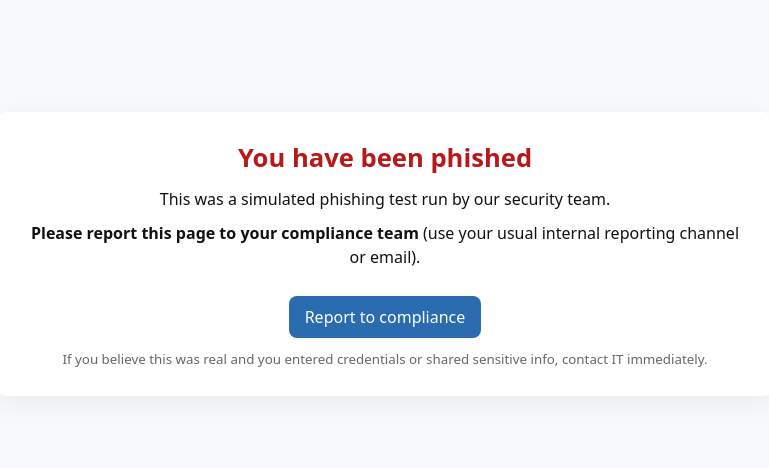
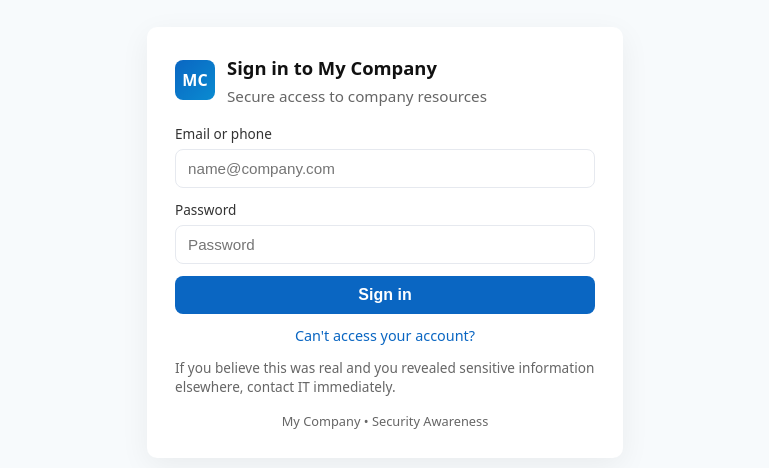
Before and after one commit to mrmrtm/Asset-Manager, a website: page phish_landing.html in a window 1280 px wide. Shown: the part 186-654 px from the top of the page, without its empty margins (255-1024 px from the left). Drawn offline with Linux system fonts and the light colour scheme.

Commit message:
Update phish_landing.html

```diff
--- a/phish_landing.html
+++ b/phish_landing.html
@@ -1,25 +1,150 @@
 <!doctype html>
 <html lang="en">
 <head>
-<meta charset="utf-8">
-<meta name="viewport" content="width=device-width,initial-scale=1">
-<title>You have been phished</title>
-<style>
-body { font-family: system-ui, -apple-system, "Segoe UI", Roboto, Arial; background:#f7fafc; margin:0; padding:40px; color:#111; display:flex; align-items:center; justify-content:center; min-height:100vh; }
-.card { background:#fff; border-radius:10px; padding:28px; max-width:720px; box-shadow:0 8px 30px rgba(10,10,20,0.06); text-align:center; }
-h1 { color:#b71818; margin:0 0 12px; font-size:1.6rem; }
-p { margin:0.6rem 0; line-height:1.5; }
-.report { margin-top:18px; display:inline-block; padding:10px 16px; border-radius:8px; text-decoration:none; background:#2b6cb0; color:#fff; }
-small { display:block; margin-top:12px; color:#666; }
-</style>
+  <meta charset="utf-8" />
+  <meta name="viewport" content="width=device-width,initial-scale=1" />
+  <title>My Company — Sign in</title>
+  <style>
+    :root{
+      --bg:#f7fafc;
+      --card:#fff;
+      --accent:#0a66c2;
+      --danger:#b71818;
+      --muted:#666;
+      --radius:10px;
+      --maxw:420px;
+    }
+    html,body{height:100%;margin:0}
+    body{
+      font-family: system-ui, -apple-system, "Segoe UI", Roboto, Arial;
+      background:var(--bg);
+      display:flex;align-items:center;justify-content:center;
+      padding:28px;color:#111;
+    }
+    .card{
+      background:var(--card);
+      border-radius:var(--radius);
+      padding:28px;
+      width:100%;
+      max-width:var(--maxw);
+      box-shadow:0 8px 30px rgba(10,10,20,0.06);
+    }
+    .brand{display:flex;align-items:center;gap:12px;margin-bottom:18px}
+    .logo{
+      width:40px;height:40px;border-radius:8px;background:linear-gradient(135deg,#0a66c2,#0a8bd1);
+      display:flex;align-items:center;justify-content:center;color:#fff;font-weight:700;
+    }
+    h1{font-size:1.15rem;margin:0}
+    .subtitle{color:var(--muted);font-size:0.95rem;margin-top:6px}
+    form{margin-top:18px}
+    label{display:block;font-size:0.85rem;margin-bottom:6px;color:#333}
+    input[type="text"], input[type="password"]{
+      width:100%;padding:10px 12px;border:1px solid #e6e9ef;border-radius:8px;font-size:0.95rem;
+      box-sizing:border-box;margin-bottom:12px;
+    }
+    .btn{
+      display:inline-block;width:100%;padding:10px 14px;border-radius:8px;background:var(--accent);
+      color:#fff;text-decoration:none;text-align:center;font-weight:600;border:none;cursor:pointer;font-size:1rem;
+    }
+    .secondary{margin-top:10px;text-align:center}
+    .secondary a{color:var(--accent);text-decoration:none;font-size:0.9rem}
+    .notice{
+      margin-top:14px;padding:12px;border-radius:8px;background:#fff6f6;border:1px solid rgba(183,23,23,0.08);
+      color:#7a1717;font-size:0.95rem;
+    }
+    .muted{color:var(--muted);font-size:0.85rem;margin-top:12px}
+    footer{margin-top:16px;font-size:0.8rem;color:var(--muted);text-align:center}
+  </style>
 </head>
 <body>
-<main class="card" role="main" aria-labelledby="title">
-<h1 id="title">You have been phished</h1>
-<p>This was a simulated phishing test run by our security team.</p>
-<p><strong>Please report this page to your compliance team</strong> (use your usual internal reporting channel or email).</p>
-<a class="report" href="mailto:infosec@avvoka.com?subject=Simulated%20Phish%20Report&body=I%20was%20redirected%20to%20the%20simulated%20phishing%20page." rel="noopener" target="_blank">Report to compliance</a>
-<small>If you believe this was real and you entered credentials or shared sensitive info, contact IT immediately.</small>
-</main>
-</body>
-</html>
+  <div class="card" role="main" aria-labelledby="title">
+    <div class="brand">
+      <div class="logo" aria-hidden="true">MC</div>
+      <div>
+        <h1 id="title">Sign in to My Company</h1>
+        <div class="subtitle">Secure access to company resources</div>
+      </div>
+    </div>
+
+    <!-- Visible sign-in style form: NOTE -- we DO NOT transmit the form values to the server -->
+    <form id="fake-signin" onsubmit="return false;">
+      <label for="user">Email or phone</label>
+      <input id="user" name="user" type="text" autocomplete="off" placeholder="name@company.com" />
+
+      <label for="pass">Password</label>
+      <input id="pass" name="pass" type="password" autocomplete="off" placeholder="Password" />
+
+      <button id="submitBtn" class="btn" type="button">Sign in</button>
+    </form>
+
+    <div class="secondary">
+      <a href="#" id="helpLink">Can't access your account?</a>
+    </div>
+
+    <!-- This notice clearly labels this as a training page after the attempt -->
+    <div id="postNotice" class="notice" style="display:none;">
+      <strong>This was a simulated phishing exercise.</strong>
+      <div style="margin-top:8px">We did not collect your password. A record that you attempted to sign in has been securely logged for training and follow-up.</div>
+      <div style="margin-top:8px"><a id="reportMail" href="mailto:infosec@mycompany.com?subject=Simulated%20Phish%20Report" style="color:var(--accent)">Report to security</a></div>
+    </div>
+
+    <div class="muted">If you believe this was real and you revealed sensitive information elsewhere, contact IT immediately.</div>
+
+    <footer>My Company • Security Awareness</footer>
+  </div>
+
+  <script>
+    // Safe behaviour:
+    //  - We never send what the user typed (no credentials).
+    //  - We only send the token from the query string so server can map to a user.
+    //  - If no token present, we send 'unknown' so you still get a hit for anonymous clicks.
+    (function(){
+      function getQueryParam(name){
+        name = name.replace(/[\\[\\]]/g, '\\\\$&');
+        const regex = new RegExp('[?&]'+name+'(=([^&#]*)|&|#|$)');
+        const results = regex.exec(window.location.href);
+        if(!results) return null;
+        if(!results[2]) return '';
+        return decodeURIComponent(results[2].replace(/\\+/g,' '));
+      }
+
+      const token = getQueryParam('tok') || getQueryParam('token') || 'unknown';
+
+      const submitBtn = document.getElementById('submitBtn');
+      const postNotice = document.getElementById('postNotice');
+
+      async function logAttempt(){
+        try{
+          // send ONLY the token (never include the values of #user or #pass)
+          await fetch('/log_attempt', {
+            method: 'POST',
+            headers: { 'Content-Type': 'application/json' },
+            body: JSON.stringify({ token: token })
+          });
+        }catch(e){
+          // fail silently — logging shouldn't block user experience
+          console.error('Logging failed', e);
+        }
+      }
+
+      submitBtn.addEventListener('click', async function(e){
+        // visual feedback: disable button immediately
+        submitBtn.disabled = true;
+        submitBtn.textContent = 'Processing...';
+
+        // Log the attempt (no credentials)
+        await logAttempt();
+
+        // Show clear training notice (so user knows this was simulation)
+        postNotice.style.display = 'block';
+        submitBtn.style.display = 'none';
+
+        // Optionally focus the report link for quick action
+        document.getElementById('reportMail').focus();
+      });
+
+      // Prevent pasting or trying to submit in other ways (defense-in-depth)
+      ['user','pass'].forEach(function(id){
+        const el = document.getElementById(id);
+        el.addEventListener('paste', (ev)=> ev.preventDefault());
+        el.add
```
